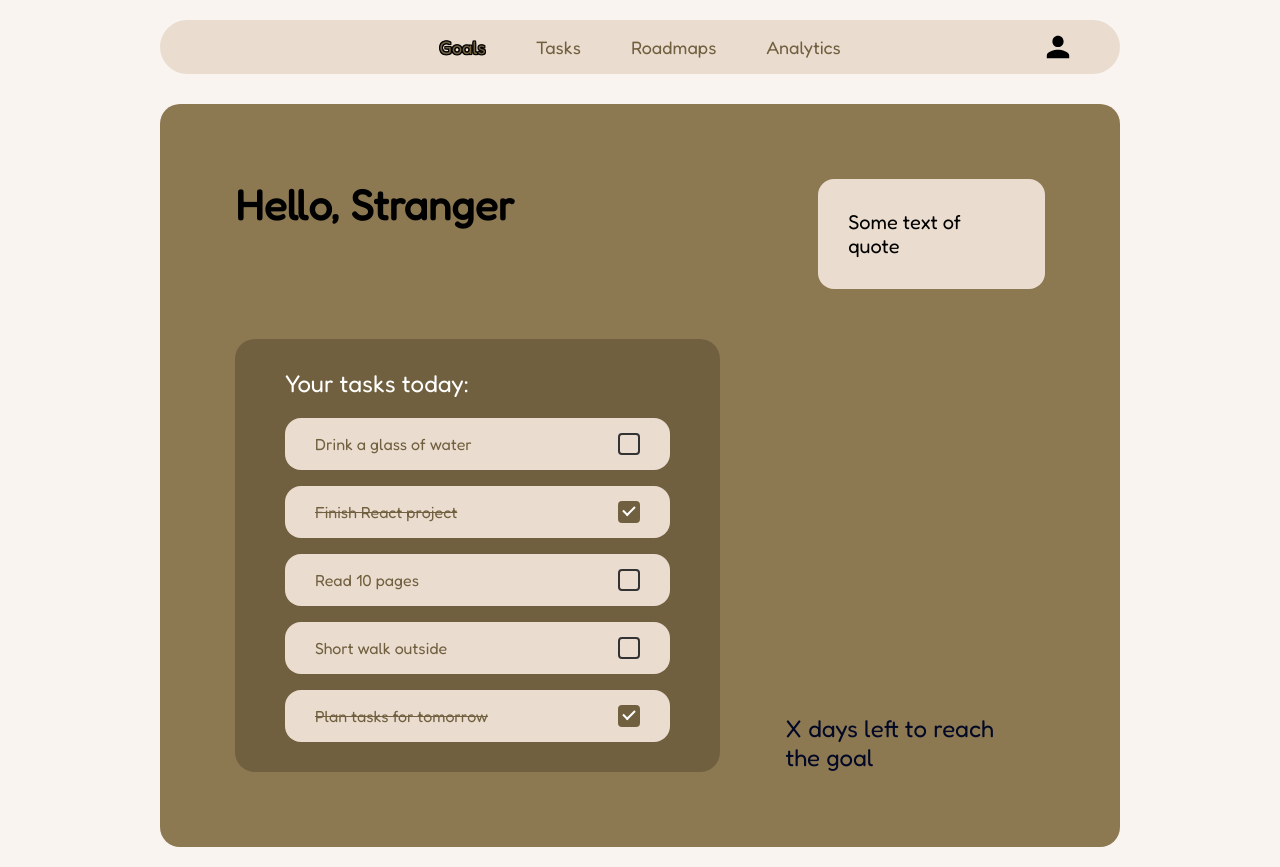
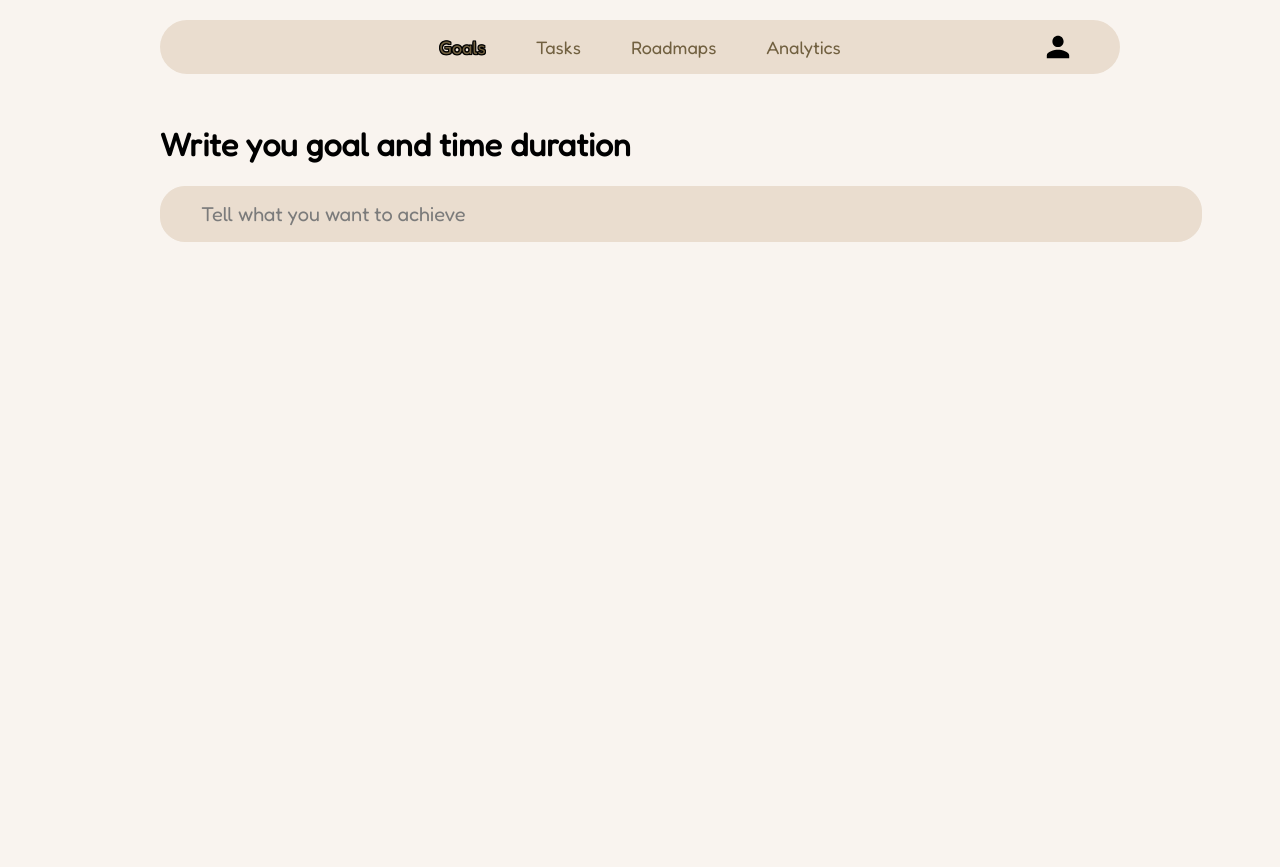
Before and after one commit to Sofiia13/goals_achiever, a React app in the folder frontend/: page /goals in a window 1280 px wide. After the commit the page ends 800 px from the top, so only its background shows below. Built offline with nearby package versions, Linux system fonts and the light colour scheme; the HTML template or start-up script is replaced by a standard one.

Commit message:
add input component

```diff
--- a/frontend/package.json
+++ b/frontend/package.json
@@ -10,6 +10,7 @@
     "preview": "vite preview"
   },
   "dependencies": {
+    "axios": "^1.13.2",
     "react": "^19.2.0",
     "react-dom": "^19.2.0",
     "react-router-dom": "^7.10.1"
--- a/frontend/src/app/App.tsx
+++ b/frontend/src/app/App.tsx
@@ -1,13 +1,18 @@
+import { Routes, Route } from "react-router-dom";
 import { MainLayout } from "../shared/components/layouts/MainLayout";
 import { Header } from "../shared/components/ui/Header";
 import styles from "./App.module.scss";
+import { NewGoalPage } from "../pages/NewGoalPage/NewGoalPage";
 
 function App() {
   return (
     <div className={styles.app}>
       <Header />
 
-      <MainLayout />
+      <Routes>
+        <Route path="/tasks" element={<MainLayout />} />
+        <Route path="/goals" element={<NewGoalPage />} />
+      </Routes>
     </div>
   );
 }
--- a/frontend/src/pages/NewGoalPage/NewGoalPage.tsx
+++ b/frontend/src/pages/NewGoalPage/NewGoalPage.tsx
@@ -0,0 +1,18 @@
+import type React from "react";
+import styles from "./NewGoalPage.module.scss";
+import { Input } from "../../shared/components/ui/Input";
+
+export const NewGoalPage: React.FC = () => {
+  return (
+    <div className={styles.newGoalPage}>
+      <h1 className={styles.newGoalPage__title}>
+        Write you goal and time duration
+      </h1>
+      <Input
+        value=""
+        onChange={() => {}}
+        placeholder="Tell what you want to achieve"
+      />
+    </div>
+  );
+};
--- /dev/null
+++ b/frontend/src/shared/components/ui/Input/Input.module.scss
@@ -0,0 +1,35 @@
+.input {
+  width: 100%;
+
+  font-size: 20px;
+  font-family: inherit;
+  color: #222;
+  padding-inline: 40px;
+  padding-block: 15px;
+
+  background-color: $secondary-color;
+  border: 1px solid $secondary-color;
+  border-radius: 25px;
+
+  outline: none;
+  transition: border-color 0.2s ease, box-shadow 0.2s ease;
+
+  &::placeholder {
+    color: $text-color;
+  }
+
+  &:hover {
+    border-color: #b6b6b6;
+  }
+
+  &:focus {
+    border-color: $highlight-color;
+    box-shadow: 0 0 0 3px rgba(63, 125, 252, 0.2);
+  }
+
+  &:disabled {
+    background-color: #f2f2f2;
+    cursor: not-allowed;
+    border-color: #e0e0e0;
+  }
+}
--- /dev/null
+++ b/frontend/src/shared/components/ui/Input/Input.tsx
@@ -0,0 +1,28 @@
+import type React from "react";
+import styles from "./Input.module.scss";
+
+type InputProps = {
+  value: string;
+  onChange: (value: string) => void;
+  placeholder?: string;
+  type?: string;
+  className?: string;
+};
+
+export const Input: React.FC<InputProps> = ({
+  onChange,
+  placeholder = "",
+  type = "text",
+  className = "",
+}) => {
+  const inputClass = `${styles.input} ${className}`;
+
+  return (
+    <input
+      className={inputClass}
+      type={type}
+      onChange={(e) => onChange(e.target.value)}
+      placeholder={placeholder}
+    />
+  );
+};
--- /dev/null
+++ b/frontend/src/shared/components/ui/Input/index.ts
@@ -0,0 +1 @@
+export { Input } from "./Input";
--- a/frontend/src/styles/_variables.scss
+++ b/frontend/src/styles/_variables.scss
@@ -5,3 +5,4 @@ $main-color: #fffffe;
 $stroke-color: #020826;
 $secondary-color: #eaddcf;
 $tertiary-color: #f25042;
+$text-color: #7B7B7B;
```
Also changed, not shown: 1 other file (tests, documents, lock files or other folders).
